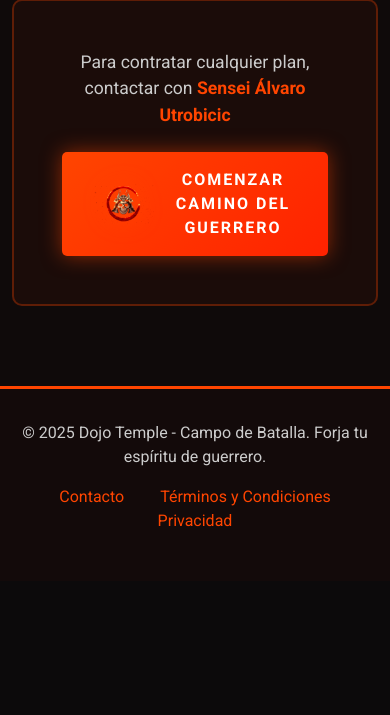
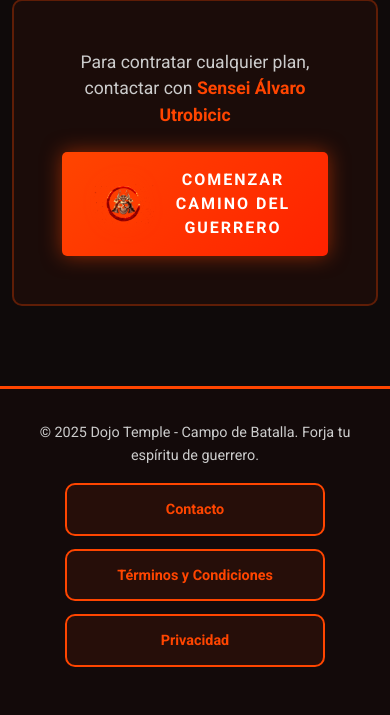
Before and after one commit to benjaminneira01/Web-temple, a Django app: template temple/templates/temple/index.html in a window 390 px wide. Shown: the part 1995-2710 px from the top of the page. Before the commit the page ends 2522 px from the top, so only its background shows below. Run offline with Django 5.2, Linux system fonts and the light colour scheme; the template is opened without the code that fills it, so the values that code supplies are empty.

Commit message:
Fix footer celular

```diff
--- a/temple/templates/temple/index.html
+++ b/temple/templates/temple/index.html
@@ -509,6 +509,44 @@
         align-items: center;
     }
 }
+footer p:last-child{
+    display:flex;
+    justify-content:center;
+    align-items:center;
+    gap:1.5rem;
+    flex-wrap:wrap;
+}
+
+@media (max-width: 768px){
+
+    footer{
+        padding:2rem 1rem;
+    }
+
+    footer p{
+        font-size:.9rem;
+        line-height:1.6;
+    }
+
+    footer p:last-child{
+        flex-direction:column;
+        gap:.8rem;
+        margin-top:1rem;
+    }
+
+    footer a{
+        display:block;
+        width:100%;
+        max-width:260px;
+        padding:.8rem 1rem;
+        border:2px solid #ff4500;
+        border-radius:10px;
+        background:rgba(255,69,0,.08);
+        text-align:center;
+        margin:0;
+        font-weight:700;
+    }
+}
 
     </style>
 </head>
```
